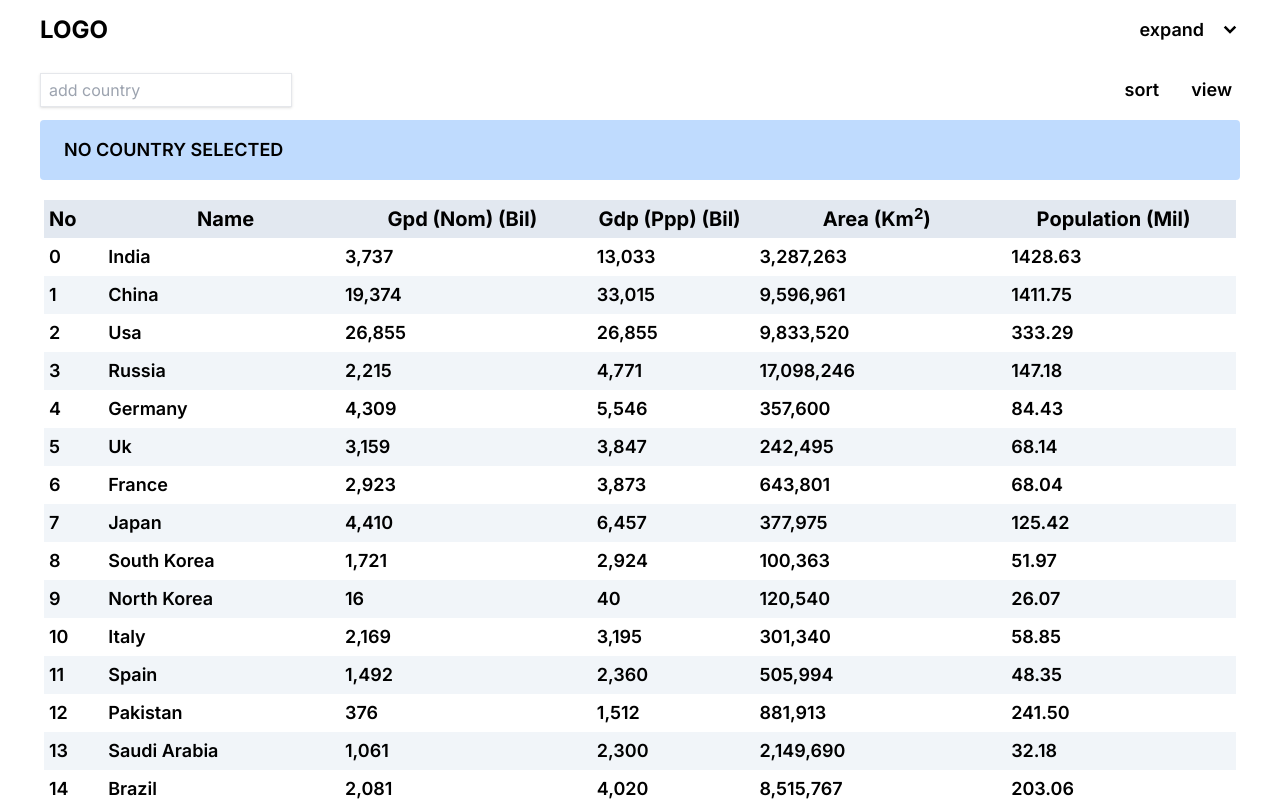
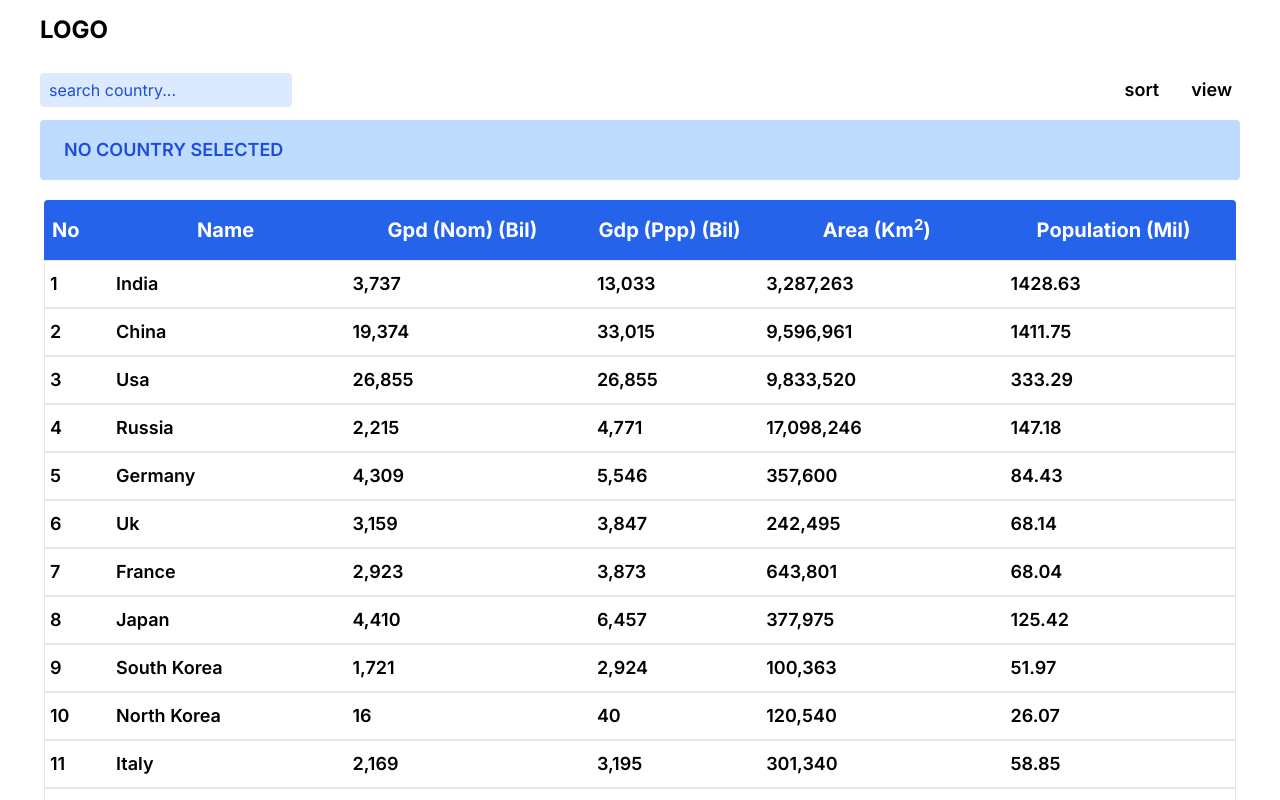
Before and after one commit to karthickkumar7/country_visualization, a Next.js app: page /country in a window 1280 px wide. Shown: the top 800 px of the page. Built offline with nearby package versions, Linux system fonts and the light colour scheme.

Commit message:
changed table style and searchbar fix

```diff
--- a/src/components/Navbar.tsx
+++ b/src/components/Navbar.tsx
@@ -16,14 +16,19 @@ const Navbar = () => {
                         <div className="text-2xl font-bold uppercase">logo</div>
                     </li>
                     <li
-                        className="flex items-center text-lg font-semibold space-x-4"
+                        className="px-2 py-1 items-center text-lg font-semibold space-x-4 flex rounded md:hidden hover:bg-slate-200"
                         onClick={() => store.dispatch(setMobileDrawer())}
                     >
-                        <p>expand</p>
                         {isMobileDrawerOpen ? (
-                            <GoChevronUp className="text-xl" />
+                            <>
+                                <p>collapse</p>
+                                <GoChevronUp className="text-xl" />
+                            </>
                         ) : (
-                            <GoChevronDown className="text-xl" />
+                            <>
+                                <p>expand</p>
+                                <GoChevronDown className="text-xl" />
+                            </>
                         )}
                     </li>
                 </ul>
--- a/src/components/SelectedCountries.tsx
+++ b/src/components/SelectedCountries.tsx
@@ -24,7 +24,7 @@ const SelectedCountries = () => {
                     ))}
                 </>
             ) : (
-                <h4 className="px-4 uppercase text-lg font-semibold">
+                <h4 className="px-4 uppercase text-lg font-semibold text-blue-700">
                     no country selected
                 </h4>
             )}
--- a/src/components/VisualizeAddCountries.tsx
+++ b/src/components/VisualizeAddCountries.tsx
@@ -1,16 +1,18 @@
 'use client';
 import store, { RootState } from '@/redux/store';
 import { Country } from '@/types/types';
-import { useEffect, useState } from 'react';
+import { FormEvent, useEffect, useState } from 'react';
 import { useSelector } from 'react-redux';
 import { addToSelectedCountry } from '@/redux/countrySlice';
+import { GoSearch } from 'react-icons/go';
 
 const VisualizeAddCountries = () => {
     const [search, setSearch] = useState('');
     const [searchedCountries, setSearchedCountries] = useState<Country[]>([]);
     const { countries } = useSelector((s: RootState) => s.countrySlice);
 
-    useEffect(() => {
+    const filterCountriesSearch = (e?: FormEvent<HTMLFormElement>) => {
+        e?.preventDefault();
         if (search.length) {
             setSearchedCountries(
                 countries.filter(
@@ -22,17 +24,23 @@ const VisualizeAddCountries = () => {
         } else {
             setSearchedCountries([]);
         }
+    };
+
+    useEffect(() => {
+        filterCountriesSearch();
     }, [search, countries]);
 
     return (
         <div className="relative">
-            <input
-                type="text"
-                placeholder="add country"
-                value={search}
-                onChange={(e) => setSearch(e.target.value)}
-                className="outline-none px-2 py-1 shadow border"
-            />
+            <form onSubmit={(e) => filterCountriesSearch(e)}>
+                <input
+                    type="text"
+                    placeholder="search country..."
+                    value={search}
+                    onChange={(e) => setSearch(e.target.value)}
+                    className="outline-none px-2 py-1 border rounded bg-blue-100 placeholder:text-blue-700"
+                />
+            </form>
 
             {searchedCountries.length ? (
                 <div className="w-full p-2 mt-4 shadow border absolute z-10 bg-white">
--- a/src/components/countries/CountryTable.tsx
+++ b/src/components/countries/CountryTable.tsx
@@ -18,15 +18,17 @@ const CountryTable = () => {
     return (
         <table className="w-full">
             <thead className="w-full">
-                <tr className="w-full p-1 flex justify-between capitalize text-sm md:text-xl bg-slate-200">
-                    <th className="w-[5%] hidden md:inline-flex">no</th>
-                    <th className="w-[20%]">name</th>
-                    <th className="w-[20%]">gpd (nom) (bil)</th>
-                    <th className="w-[15%]">gdp (ppp) (bil)</th>
-                    <th className="w-[20%]">
+                <tr className="w-full px-1 flex justify-between capitalize text-sm md:text-xl rounded-t duration-300 bg-blue-600 text-white">
+                    <th className="w-[5%] h-full py-4 px-1 hidden md:inline-flex">
+                        no
+                    </th>
+                    <th className="w-[20%] h-full py-4">name</th>
+                    <th className="w-[20%] h-full py-4">gpd (nom) (bil)</th>
+                    <th className="w-[15%] h-full py-4">gdp (ppp) (bil)</th>
+                    <th className="w-[20%] h-full py-4">
                         area (km<sup>2</sup>)
                     </th>
-                    <th className="w-[20%]">population (mil)</th>
+                    <th className="w-[20%] h-full py-4">population (mil)</th>
                 </tr>
             </thead>
 
@@ -34,24 +36,28 @@ const CountryTable = () => {
                 {countries.map((country, i) => (
                     <tr
                         key={country.name}
-                        className={`w-full px-1 py-3 md:p-1 flex justify-between text-xs md:text-lg font-semibold cursor-pointer ${
+                        className={`w-full px-1 py-3 md:py-2 flex justify-between text-xs md:text-lg font-semibold cursor-pointer border ${
                             inSelectedCountries(country, selectedCountries)
-                                ? 'bg-blue-200'
-                                : 'hover:bg-blue-100 even:bg-slate-100'
+                                ? 'bg-blue-100'
+                                : 'hover:bg-slate-100'
                         }`}
                         onClick={() => selectCountry(country)}
                     >
-                        <td className="w-[5%] hidden md:inline-flex">{i}</td>
-                        <td className="w-[20%] capitalize hover:underline">
+                        <td className="w-[5%] hidden md:inline-flex">
+                            {i + 1}
+                        </td>
+                        <td className="w-[20%] px-2 capitalize">
                             {country.name}
                         </td>
-                        <td className="w-[20%] capitalize">
+                        <td className="w-[20%] px-2 capitalize">
                             {parseArea(country.gdp_nominal)}
                         </td>
-                        <td className="w-[15%] md:px-4">
+                        <td className="w-[15%] px-2 md:px-4">
                             {parseArea(country.gdp_ppp)}
                         </td>
-                        <td className="w-[20%]">{parseArea(country.area)}</td>
+                        <td className="w-[20%] px-2">
+                            {parseArea(country.area)}
+                        </td>
                         <td className="w-[20%] px-4">
                             {(country.population / 1e6).toFixed(2)}
                         </td>
```
